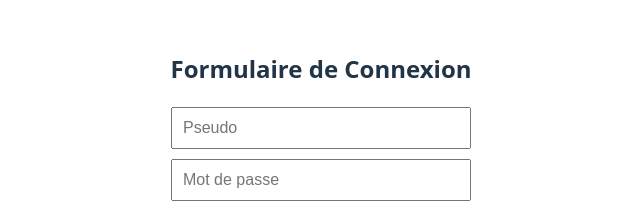
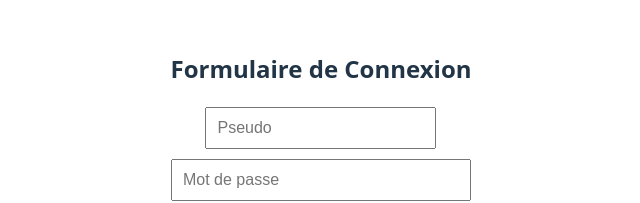
Before and after one commit to Synnly/technos-web-m2, a React (Vite) app in the folder apps/client/: page /signin in a window 1280 px wide. Shown: the part 228-431 px from the top of the page, without its empty margins (319-959 px from the left). Built offline with nearby package versions, Linux system fonts and the light colour scheme; no server answers.

Commit message:
modification du formulaire en utilisant le  composant  InputText créé

```diff
--- a/apps/client/src/Login.tsx
+++ b/apps/client/src/Login.tsx
@@ -4,6 +4,7 @@ import { useNavigate, useLocation } from "react-router-dom";
 import "./App.css";
 import axios from "axios";
 import { useAuth } from "./hooks/useAuth";
+import { InputText } from "./components/inputs/Input.component";
 
 const API_URL = import.meta.env.VITE_API_URL;
 
@@ -61,11 +62,16 @@ function Login() {
             <form className="App" onSubmit={handleSubmit(onSubmit)}>
 
                 {errors.root && <span style={{ color: "red" }}>{errors.root.message}</span>}
-                <input
-                    type="text"
-                    {...register("pseudo", { required: "Champ requis" })}
-                    placeholder="Pseudo"
+                <InputText
+
+                      type="text"
+                      placeholder="Pseudo"
+                      name="pseudo"
+                      register={register}
+                      rules={{ required: "Champ requis" }}
+                      error={errors.pseudo?.message}
                 />
+
 
                 <input
                     type="password"
```
